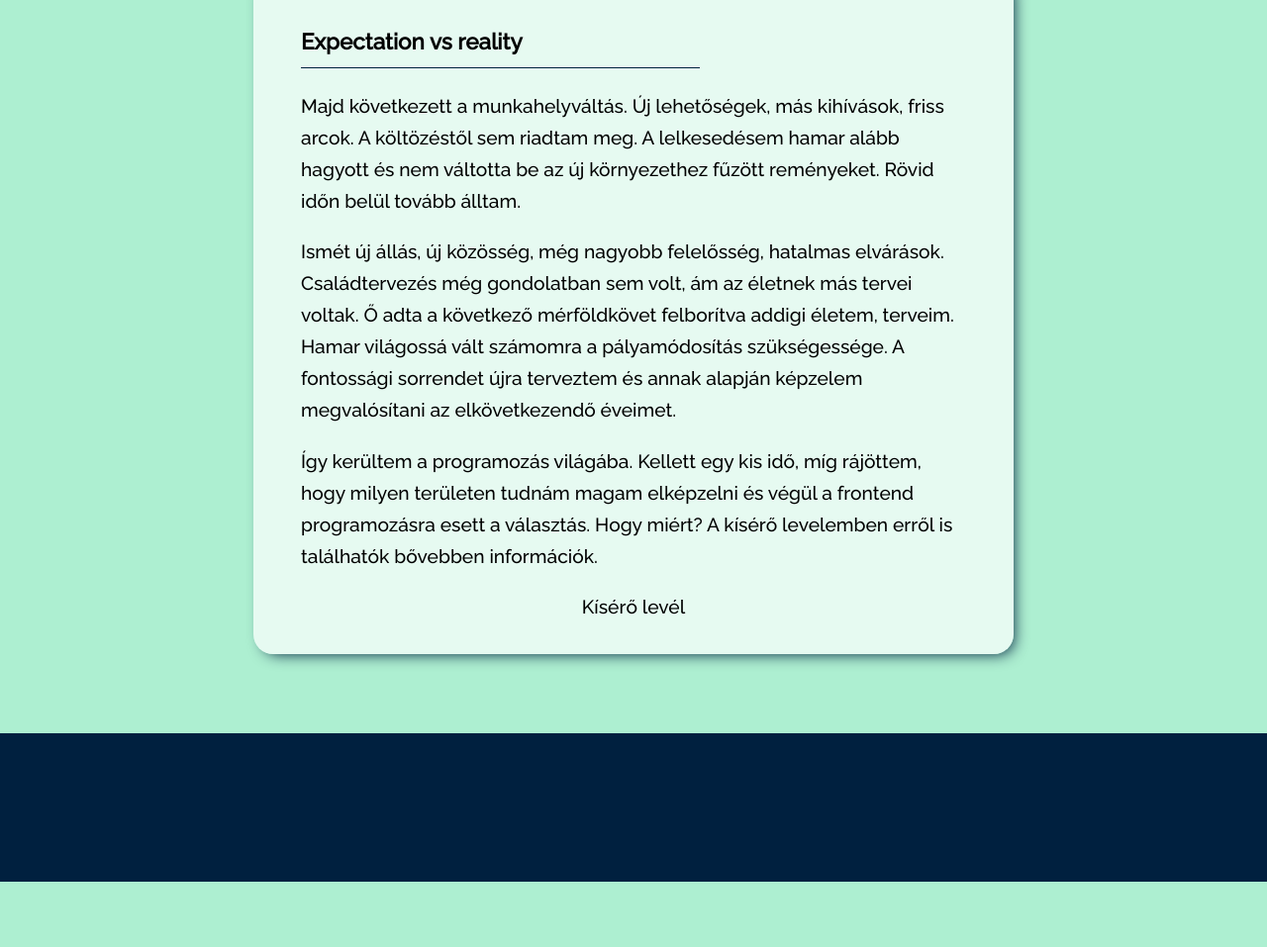
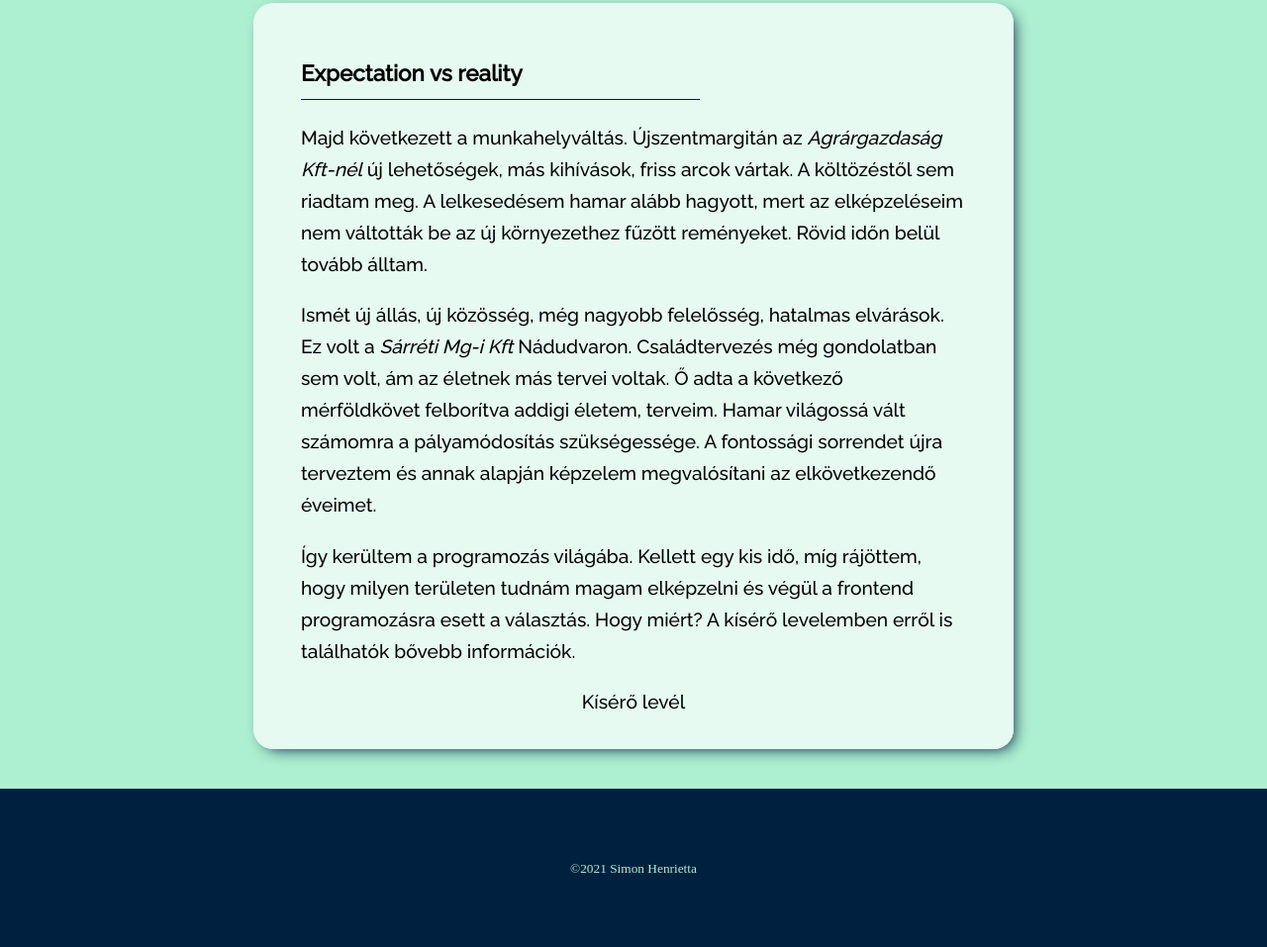
Before and after one commit to Szolobogyo/curriculum-vitae, a plain HTML site: page elozmenyek.html in a window 1280 px wide. Shown: the part 1020-1977 px from the top of the page at 99% size. Before the commit the page ends 1911 px from the top, so only its background shows below. Drawn offline with nearby package versions, Linux system fonts and the light colour scheme.

Commit message:
upgrade5

```diff
--- a/elozmenyek.html
+++ b/elozmenyek.html
@@ -17,8 +17,8 @@
 	</header>
     <nav class="menu">
 	  <a href="kapcsolat.html">Kapcsolat</a>
+	  <a href="kiserolevel.html">Kísérő levél</a>
 	  <a href="tapasztalatok.html">Tapasztalatok</a>
-	  <a href="kiserolevel.html">Kísérő levél</a>
 	  <a href="elozmenyek.html">Előzmények</a>
 	  <a href="index.html">Önéletrajz</a>
 	</nav>
@@ -29,17 +29,22 @@
 	  </article>
       <article class="boxes">
         <h3>Egyetemen</h3>
-        <p>2008. szeptemberében kezdtem meg egyetemi tanulmányaimat a környezetgazdálkodás területén. A szakma szép és elhivatottságra sarkall mégis teljesen más irányba folytattam tovább a tanulást. 2012 februárjában megkezdtem a növényorvos MSc szakot. Végig jó eredménnyel hasítottam. Tanáraim rendkívül élvezték számadásaim.</p> <p>2014 februárjában elvégeztem a képzést, majd júniusban sikerült is munkába állnom. Az iskola teljes ellentettje volt a valóságnak. Hirtelen azt se tudtam hol vagyok, és mit is kell csináljak. Kitartó és lelkes munkavégzésemnek idővel meglett a gyümölcse. Egyre több önállóságot kaptam a vezetőségtől és szakmai dicséretet is kaptam. Mind a szántóföldi és mind az irodai fronton helyt állatam a visszajelzések alapján. </p>
+        <p>2008. szeptemberében kezdtem meg egyetemi tanulmányaimat a <em>Debreceni Egyetem</em> környezetgazdálkodás területén. A szakma szép és elhivatottságra sarkall mégis teljesen más irányba folytattam tovább a tanulást. 2012 februárjában megkezdtem a növényorvos MSc szakot. Végig jó eredménnyel hasítottam. Tanáraim rendkívül élvezték számadásaim.</p>
+		<p>2014 februárjában elvégeztem a képzést, majd júniusban a 3J Kft-nél Hajdúszováton sikerült is munkába állnom. Az iskola teljes ellentettje volt a valóságnak. Hirtelen azt se tudtam hol vagyok, és mit is kell csináljak. Kitartó és lelkes munkavégzésemnek idővel meglett a gyümölcse. Egyre több önállóságot kaptam a vezetőségtől és szakmai dicséretet is kaptam. Mind a szántóföldi és mind az irodai fronton helyt álltam a visszajelzések alapján. </p>
 	   </article>
 	 <article class="boxes">
 	    <h3>Expectation vs reality</h3>
-        <p>Majd következett a munkahelyváltás. Új lehetőségek, más kihívások, friss arcok. A költözéstől sem riadtam meg. A lelkesedésem hamar alább hagyott és nem váltotta be az új környezethez fűzött reményeket. Rövid időn belül tovább álltam.</p>
-        <p>Ismét új állás, új közösség, még nagyobb felelősség, hatalmas elvárások. Családtervezés még gondolatban sem volt, ám az életnek más tervei voltak. Ő adta a következő mérföldkövet felborítva addigi életem, terveim. Hamar világossá vált számomra a pályamódosítás szükségessége. A fontossági sorrendet újra terveztem és annak alapján képzelem megvalósítani az elkövetkezendő éveimet. </p>
-        <p>Így kerültem a programozás világába. Kellett egy kis idő, míg rájöttem, hogy milyen területen tudnám magam elképzelni és végül a frontend programozásra esett a választás. Hogy miért? A kísérő levelemben erről is találhatók bővebben információk.</p>
+        <p>Majd következett a munkahelyváltás. Újszentmargitán az <em>Agrárgazdaság Kft-nél</em> új lehetőségek, más kihívások, friss arcok vártak. A költözéstől sem riadtam meg. A lelkesedésem hamar alább hagyott, mert az elképzeléseim nem váltották be az új környezethez fűzött reményeket. Rövid időn belül tovább álltam.</p>
+        <p>Ismét új állás, új közösség, még nagyobb felelősség, hatalmas elvárások. Ez volt a <em>Sárréti Mg-i Kft</em> Nádudvaron. Családtervezés még gondolatban sem volt, ám az életnek más tervei voltak. Ő adta a következő mérföldkövet felborítva addigi életem, terveim. Hamar világossá vált számomra a pályamódosítás szükségessége. A fontossági sorrendet újra terveztem és annak alapján képzelem megvalósítani az elkövetkezendő éveimet. </p>
+        <p>Így kerültem a programozás világába. Kellett egy kis idő, míg rájöttem, hogy milyen területen tudnám magam elképzelni és végül a frontend programozásra esett a választás. Hogy miért? A kísérő levelemben erről is találhatók bővebb információk.</p>
 		 <a href="kiserolevel.html">Kísérő levél</a>
 	  </article>
 	</main>
-    <footer class="footer"></footer>
+    <div class="footer">
+      <footer class="footer-wrapper">
+	    <small>©2021 Simon Henrietta</small>
+	  </footer>
+	</div>
 
   </body>
 </html>
--- a/style.css
+++ b/style.css
@@ -4,10 +4,14 @@
   box-sizing: border-box;
 }
 
+html {
+  min-height: 100%;
+  position: relative;
+}
+
 body{
 	background-color: #ADEFD1;
 	width: 100%;
-	height: 100%;
 	margin: 0;
 }
 
@@ -76,8 +80,8 @@ label:hover{
 .wrapper{
 	font-family: 'Raleway', 'Arial', sans-serif;
 	width: 100%;
-	height: 100%;
-	margin-top: 80px;
+	margin-top: 50px;
+	margin-bottom: 200px;
 }
 
 .boxes{
@@ -155,6 +159,9 @@ label:hover{
 	margin-bottom: 2rem;
 }
 
+.list{
+	padding: 0
+}
 
 .boxes h3{
 	border-bottom: 1px solid #00203F;
@@ -174,11 +181,22 @@ label:hover{
 	font-weight: bold;
 }
 
+.footer{
+	position: absolute;
+	bottom: 0;
+	width: 100%;
+	height: 20vh;
+	background-color: #00203F;
+	color: #ADEFD1;
+    display: table;
+    text-align: center
+}
 
-.footer{
-	background-color: #00203F;
-	width: 100%;
-	height: 150px;
-	color: #ADEFD1;
-	margin-top: 80px;
+.footer-wrapper{
+	display: table-cell;
+	vertical-align: middle;
 }
+
+.footer small{
+
+}
```
Also changed, not shown: index.html (+6 -2 lines), kapcsolat.html (+7 -3 lines), kiserolevel.html (+10 -7 lines), tapasztalatok.html (+17 -12 lines).
